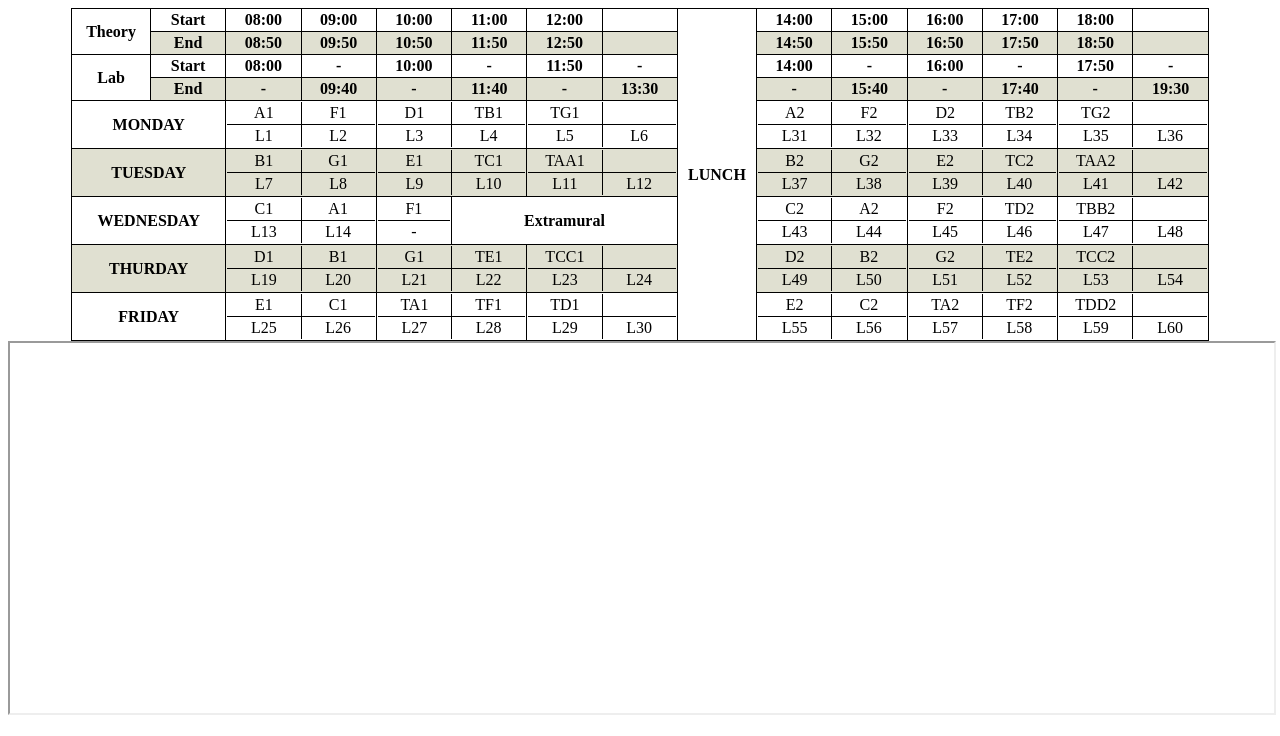
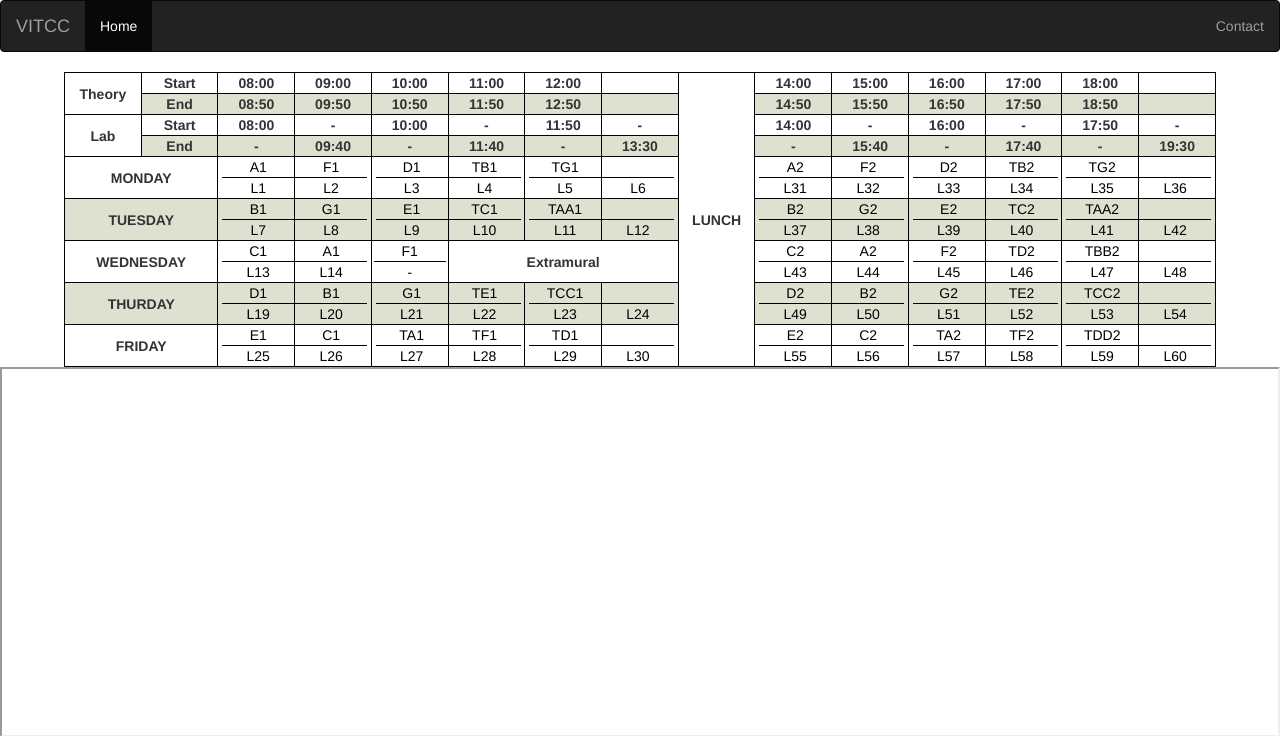
Before and after one commit to SudharshanNagarajan17/IWP, a PHP site: page /table.php in a window 1280 px wide. Shown: the top 736 px of the page. Run offline with PHP 8.4, Linux system fonts and the light colour scheme; some libraries are stand-ins or nearby versions.

Commit message:
table.php updated with navigation bar

```diff
--- a/table.php
+++ b/table.php
@@ -2,6 +2,11 @@
 <html>
 <head>
     <title>General Time table</title>
+    <meta charset="utf-8">
+    <meta name="viewport" content="width=device-width, initial-scale=1, shrink-to-fit=no">
+    <link rel="stylesheet" href="http://maxcdn.bootstrapcdn.com/bootstrap/3.3.4/css/bootstrap.min.css">
+    <script src="https://ajax.googleapis.com/ajax/libs/jquery/1.11.3/jquery.min.js"></script>
+    <script src="http://maxcdn.bootstrapcdn.com/bootstrap/3.3.4/js/bootstrap.min.js"></script>
 </head>
 <body>
 <style>
@@ -14,6 +19,7 @@
         cursor: default;
     }
     table.table1 th{
+    	text-align: center;
         border:1px solid black;
         height:20px;
         width: 5%;
@@ -26,32 +32,27 @@
     }
     table.table1 tr{
         border-bottom: 1px solid black;
-        width: 4%;
+        width: 5%;
     }
 
     table.table2 td{
         border-left: 1px solid black;
-        width: 4%;
+        height: 20px;
+        width: 5%;
         text-align: center;
     }
     table.table2{
+    	border:1px solid black;
         table-layout: fixed;
         margin: auto;
         border:none;
         border-collapse: collapse;
         border-style: hidden;
-        border-spacing: 8px 2px;
-        width:100%;
+        width:95%;
     }
     table.table2 tr{
         text-align: center;
         padding: 0;
-    }
-    th.lunch{
-        text-orientation:upright;
-        writing-mode: vertical-rl;
-        transform: rotate(90deg);
-        width:5%;
     }
 
     a:link {
@@ -81,6 +82,26 @@
         height: 400;
     }
 </style>
+
+<nav class="navbar navbar-inverse">
+        <div class="container-fluid">
+
+            <div class="navbar-header">
+                <a href="http://chennai.vit.ac.in/" class="navbar-brand">VITCC</a>
+            </div>
+
+            <div>
+                <ul class="nav navbar-nav navbar-left">
+                    <li class="active"><a href="#">Home</a></li>
+                </ul>
+                <ul class="nav navbar-nav navbar-right">
+                    <li><a href="#">Contact</a></li>
+                </ul>
+            </div>
+
+        </div>
+</nav>
+
 
 <table align="center" class="table1">
 
@@ -257,7 +278,11 @@
                 </table>
             </a></td>
         <td colspan="3">
-            <b>Extramural</b>
+        	<table class="table2">
+        		<tr colspan="3">
+            		<td rowspan="2"><b>Extramural</b></td>
+            	</tr>
+            </table>
         </td>
         <td colspan="2"><a href="1.php?ls=l43" target="if1">
                 <table class="table2">
```
